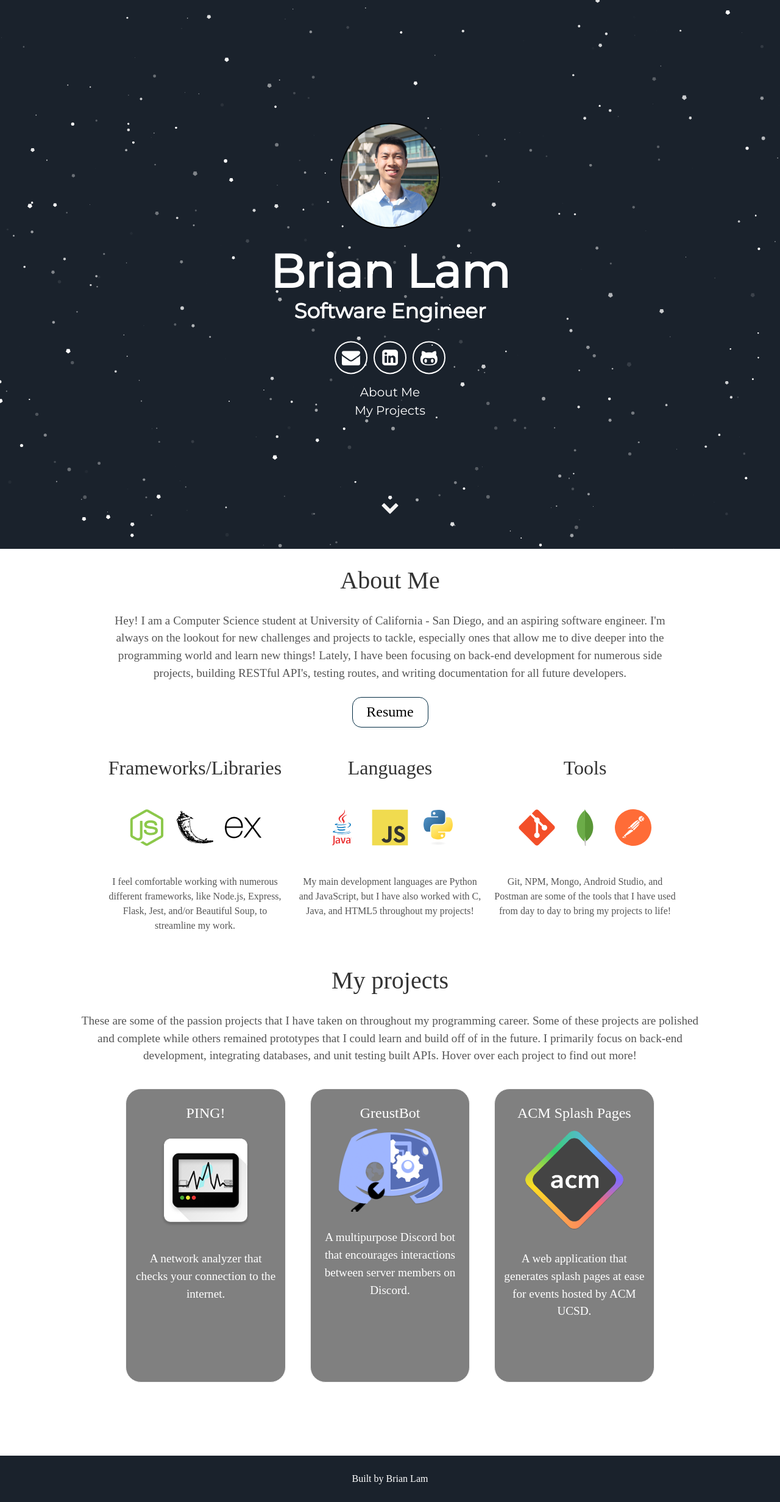
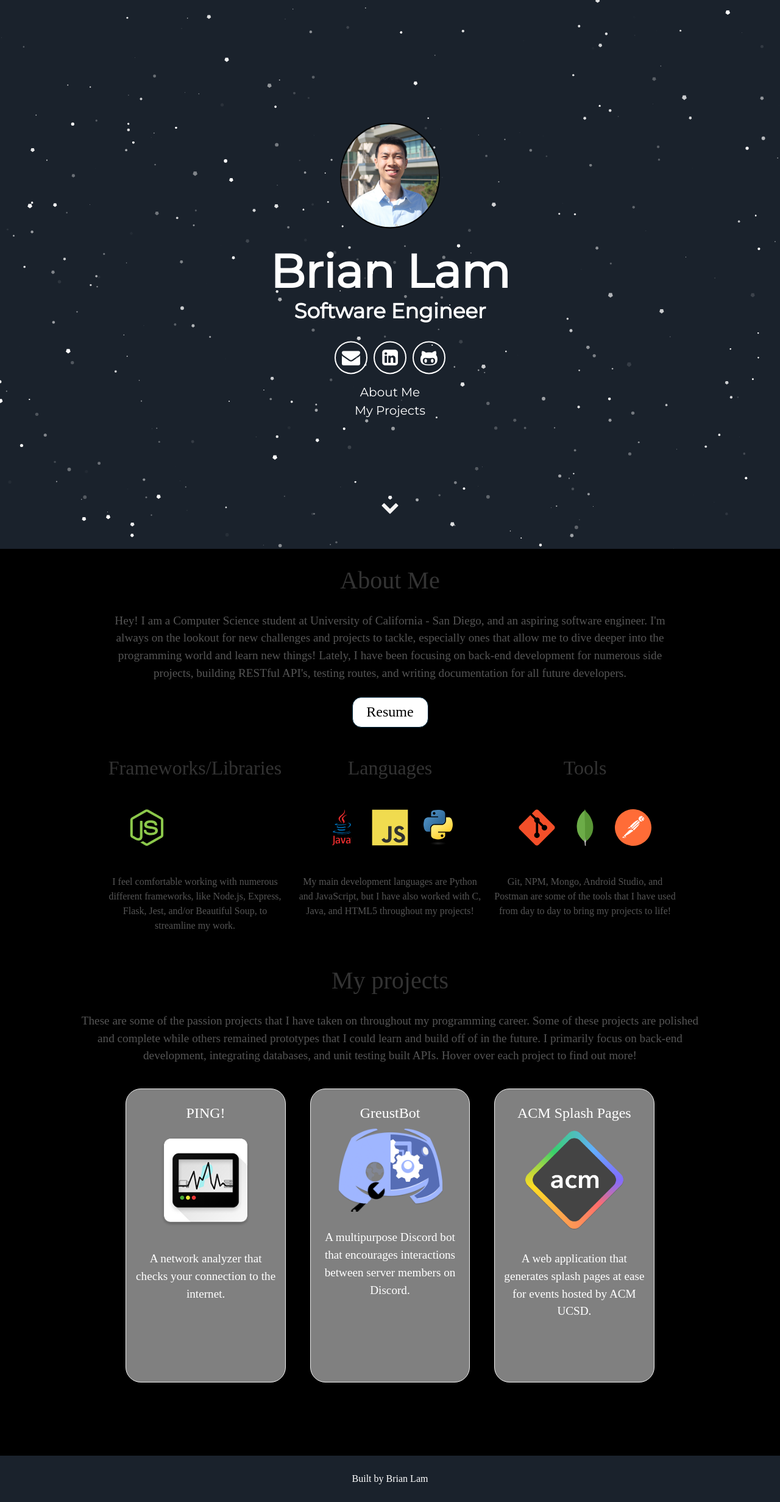
Before and after one commit to brilam8/brilam8.github.io, a Jekyll site: the page built from index.html, in a window 1280 px wide. Shown: the whole page at 61% size. Built offline with Jekyll 4.4.1, drawn with Linux system fonts in a browser that asks for light colours; some web fonts are replaced.

Commit message:
background

```diff
--- a/_layouts/default.html
+++ b/_layouts/default.html
@@ -2,7 +2,7 @@
 <link rel="stylesheet" href="https://cdn.jsdelivr.net/gh/konpa/devicon@df6431e323547add1b4cf45992913f15286456d3/devicon.min.css">
 <html lang="en">
   {% include head.html %}
-  <body>
+  <body style="background-color:black">
       {% include header.html %}
       <section id="about">
         {% include about.html %}
```
